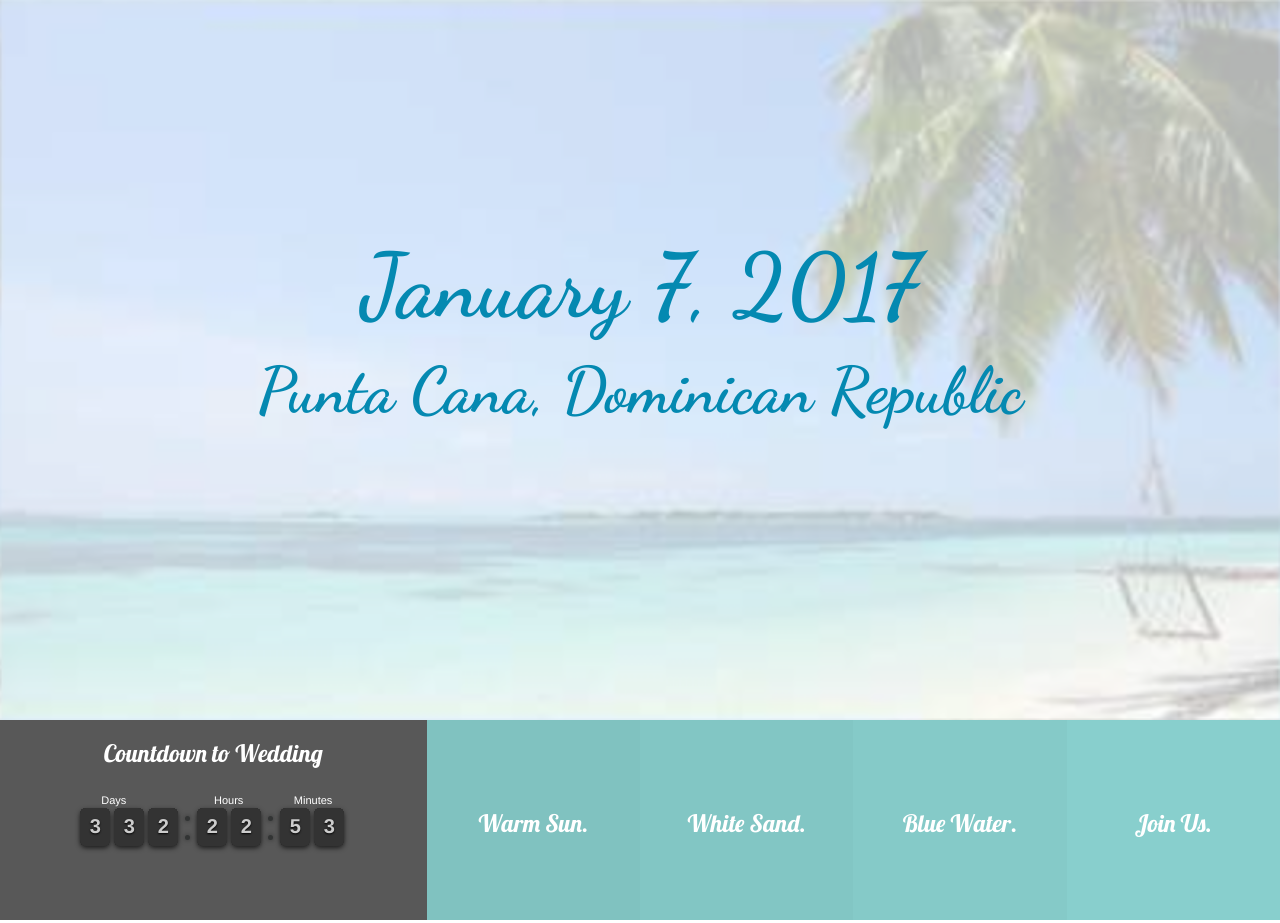
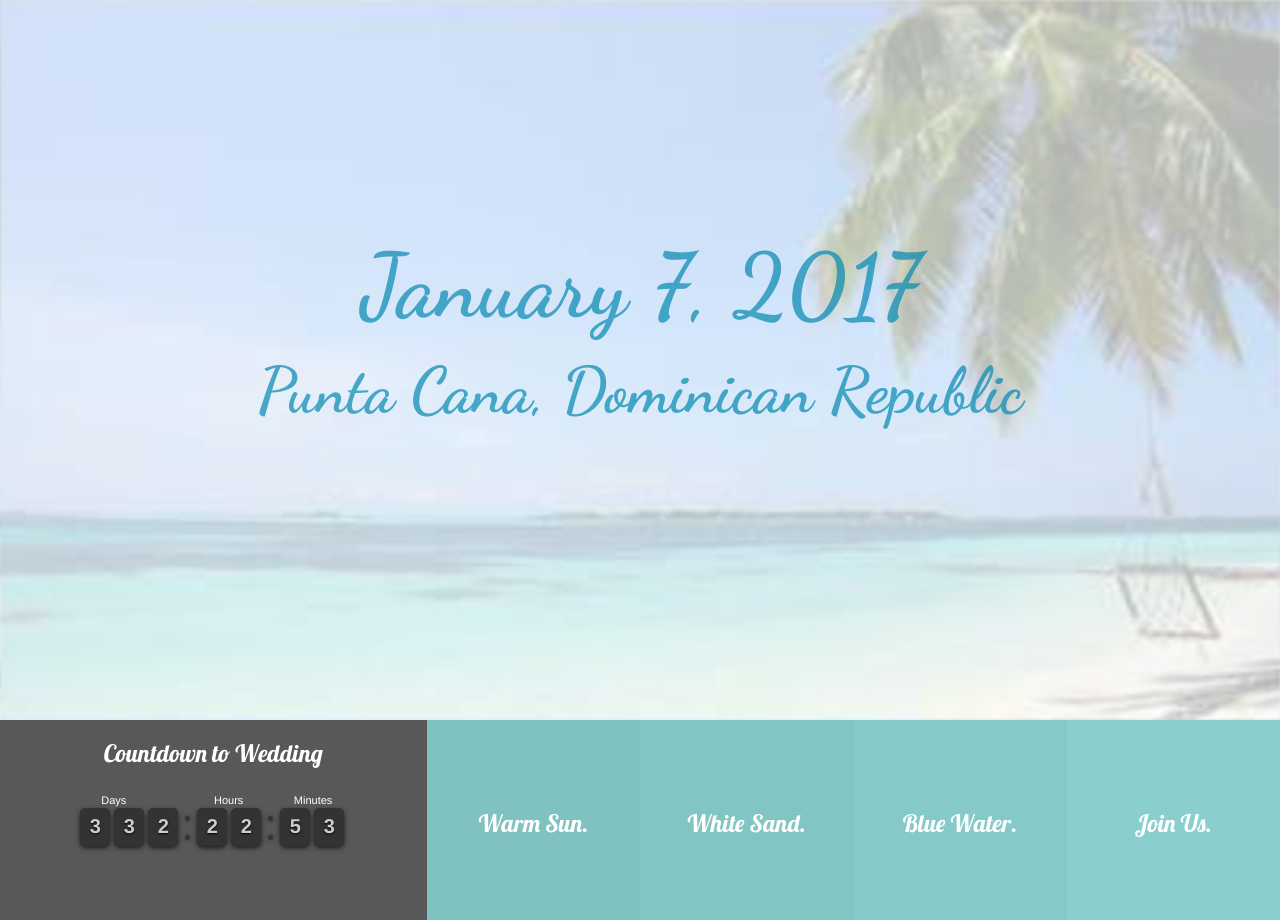
Before and after one commit to gortonwedding/gortonwedding.github.io, a plain HTML site: page index.html in a window 1280 px wide. Shown: the top 923 px of the page. Drawn offline with nearby package versions, Linux system fonts and the light colour scheme.

Commit message:
removed opacity adjustment on first headlines

```diff
--- a/index.html
+++ b/index.html
@@ -105,8 +105,8 @@
         <div style="position: relative;">
             <div class="title">
                 <div style="height: 30%; width: 100%; clear: both;"></div>
-                <h1 class='hideme' style="color: #0489B1;">January 7, 2017</h1>
-                <h2 class='hideme' style="color: #0489B1;">Punta Cana, Dominican Republic</h2>
+                <h1 style="color: #0489B1;">January 7, 2017</h1>
+                <h2 style="color: #0489B1;">Punta Cana, Dominican Republic</h2>
             </div>
             <div class="overlay"></div>
             <div class="video"></div>
```
